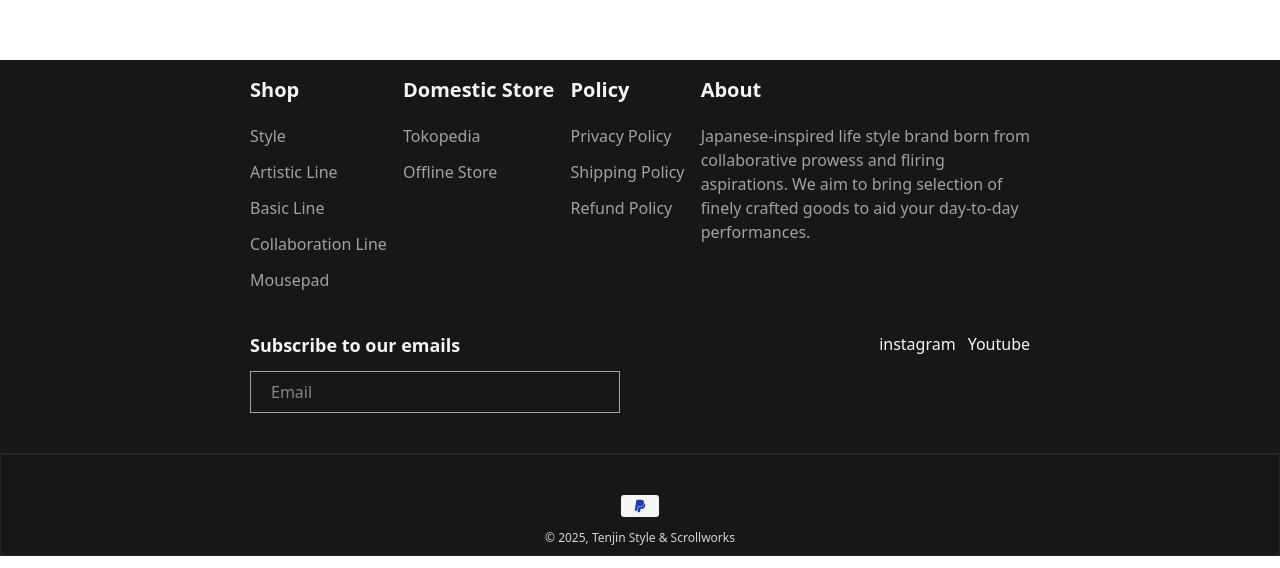
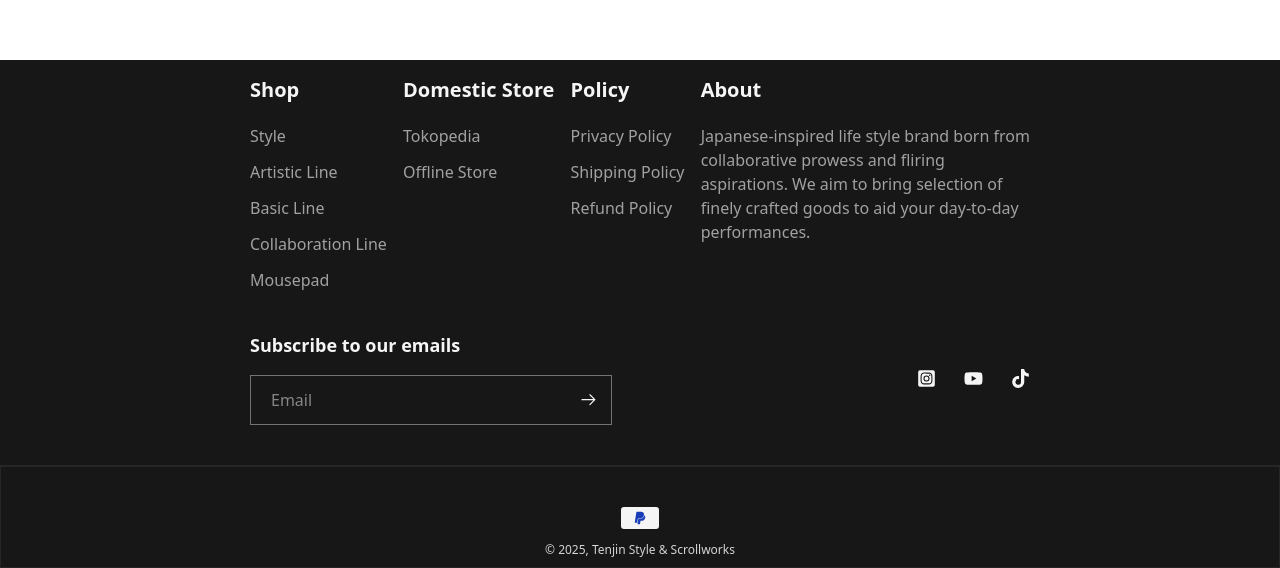
Before and after one commit to Violetch/Recreate-Tenjin, a React (Vite) app: page / in a window 1280 px wide. Shown: the part 890-1458 px from the top of the page. Built offline with nearby package versions, Linux system fonts and the light colour scheme.

Commit message:
feat: Add footer

```diff
--- a/src/layouts/Footer.tsx
+++ b/src/layouts/Footer.tsx
@@ -1,5 +1,11 @@
-import { FaPaypal } from "react-icons/fa";
+import {
+  FaInstagramSquare,
+  FaPaypal,
+  FaTiktok,
+  FaYoutube,
+} from "react-icons/fa";
 import { FOOTER_CONTENT } from "../constants/footerContent";
+import { GoArrowRight } from "react-icons/go";
 
 const Footer = () => {
   const newYear = new Date().getFullYear();
@@ -15,7 +21,12 @@ const Footer = () => {
                 {Array.isArray(item.desc) ? (
                   <>
                     {item.desc.map((item, index) => (
-                      <li key={index}>{item.each}</li>
+                      <li
+                        className="hover:text-neutral-100 hover:underline cursor-pointer"
+                        key={index}
+                      >
+                        {item.each}
+                      </li>
                     ))}
                   </>
                 ) : (
@@ -25,20 +36,27 @@ const Footer = () => {
             </ul>
           ))}
         </div>
-        <div className="flex justify-between items-start bg-neutral-900">
-          <div className="flex flex-col gap-3">
+        <div className="flex justify-between items-center">
+          <div className="flex flex-col gap-4">
             <h1 className="text-[18px] font-semibold">
               Subscribe to our emails
             </h1>
-            <input
-              className="w-[370px] px-5 py-2 border-neutral-400 border-[1px]"
-              type="email"
-              placeholder="Email"
-            />
+            <div className="border-neutral-500 border-[1px] hover:border-[2px] relative">
+              <input
+                className="w-[360px] px-5 py-3"
+                type="email"
+                placeholder="Email"
+              />
+              <GoArrowRight
+                className="absolute inset-y-[14px] inset-x-[91%]"
+                size={"19px"}
+              />
+            </div>
           </div>
-          <div className="flex gap-3">
-            <h1>instagram</h1>
-            <h1>Youtube</h1>
+          <div className="flex gap-7">
+            <FaInstagramSquare className="hover:size-5" size={"19px"} />
+            <FaYoutube className="hover:size-5" size={"19px"} />
+            <FaTiktok className="hover:size-5" size={"19px"} />
           </div>
         </div>
       </div>
```
